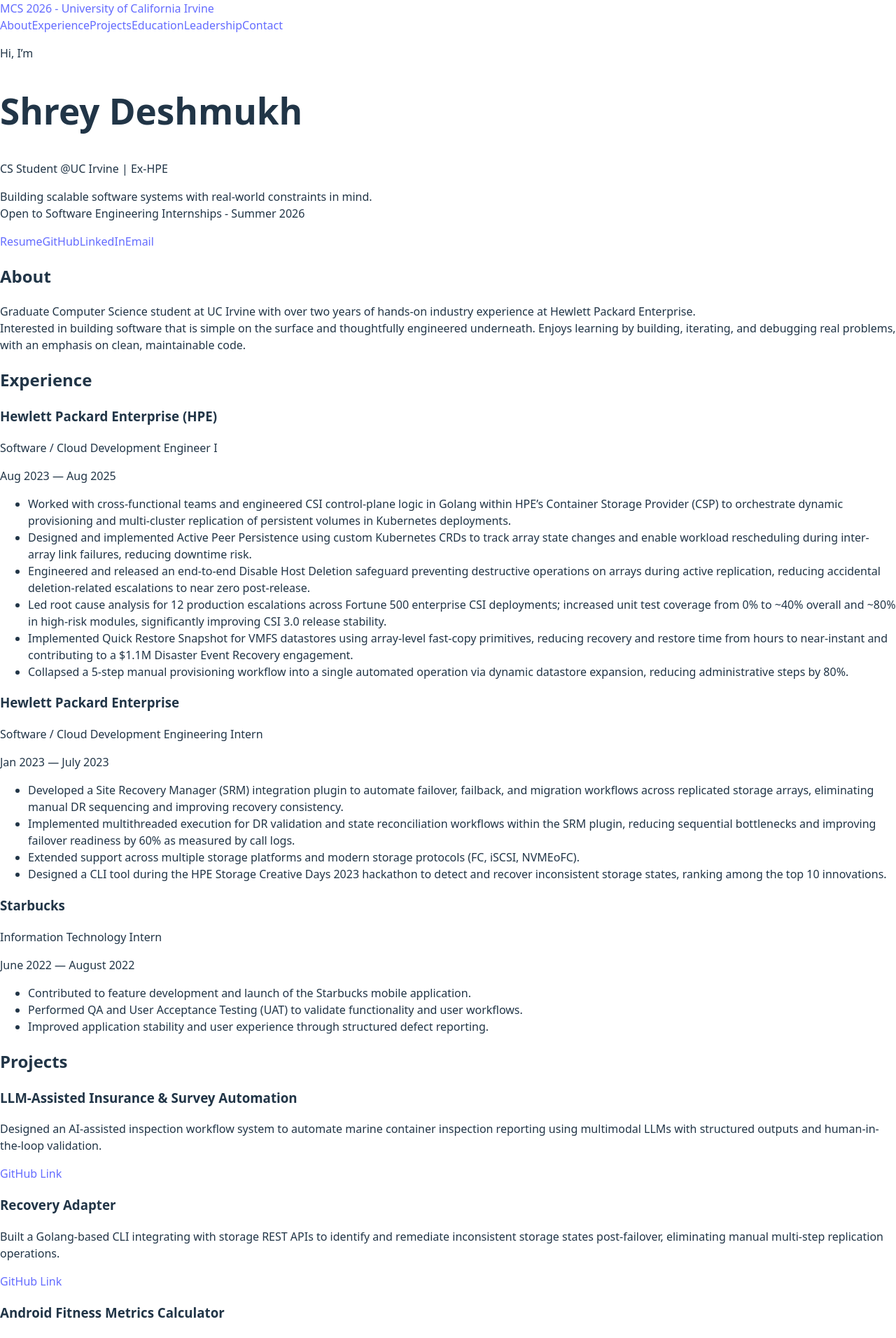
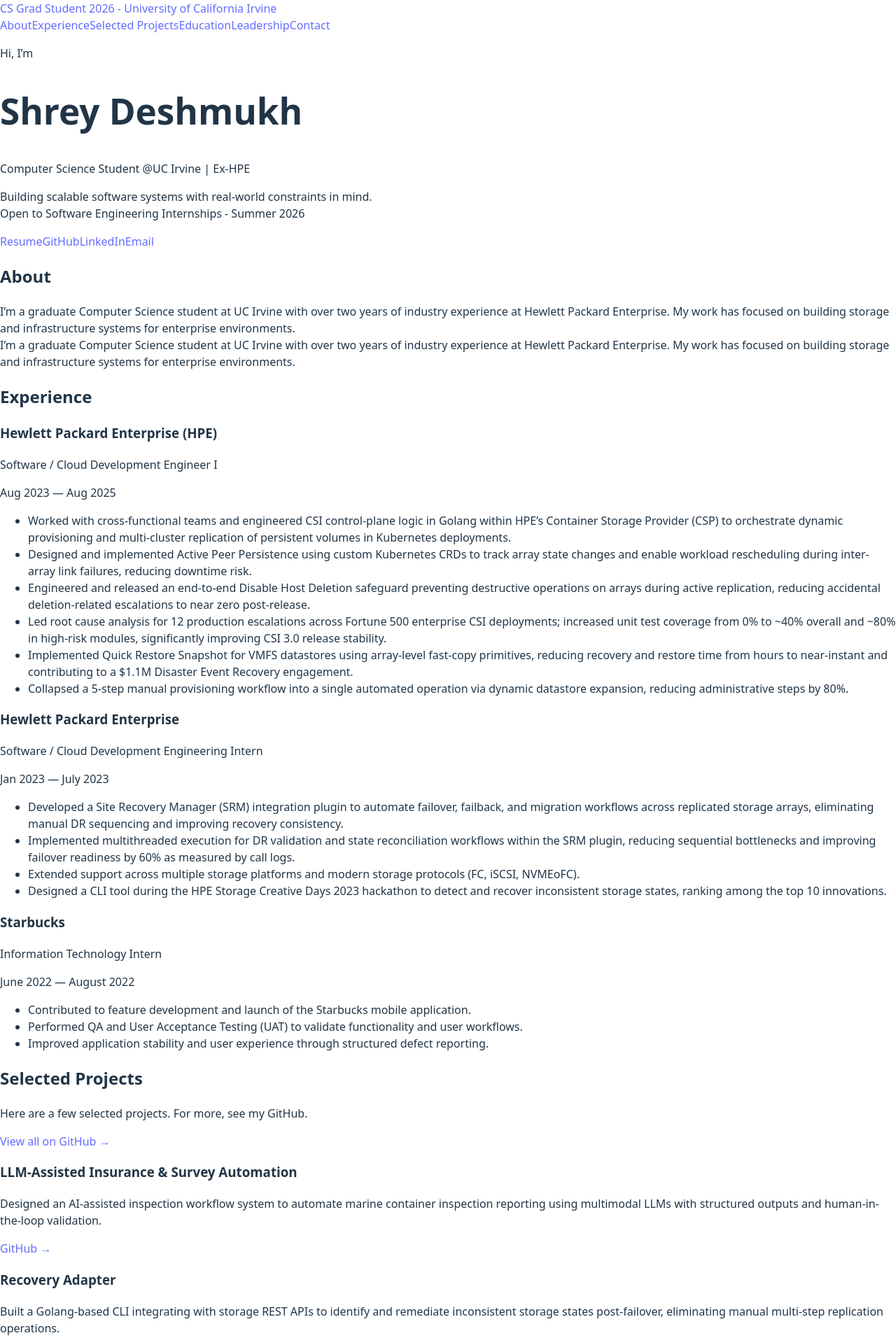
Before and after one commit to Shrey-Deshmukh/shrey-portfolio, a React (Vite) app: page / in a window 1280 px wide. Shown: the top 1912 px of the page at 70% size. Built offline with nearby package versions, Linux system fonts and the light colour scheme; the HTML template or start-up script is replaced by a standard one.

Commit message:
Add github links

```diff
--- a/src/components/About.jsx
+++ b/src/components/About.jsx
@@ -5,15 +5,17 @@
     <Section id="about" title="About">
 
     <div>
-        Graduate Computer Science student at UC Irvine with over two years of
-        hands-on industry experience at Hewlett Packard Enterprise.
+        I’m a graduate Computer Science student at UC Irvine with over two
+        years of industry experience at Hewlett Packard Enterprise. My work
+        has focused on building storage and infrastructure systems for
+        enterprise environments.
     </div>
 
     <div>
-        Interested in building software that is simple on the surface and
-        thoughtfully engineered underneath. Enjoys learning by building,
-        iterating, and debugging real problems, with an emphasis on clean,
-        maintainable code.
+        I’m a graduate Computer Science student at UC Irvine with over two
+        years of industry experience at Hewlett Packard Enterprise. My work
+        has focused on building storage and infrastructure systems for
+        enterprise environments.
     </div>
 
     </Section>
--- a/src/components/Hero.jsx
+++ b/src/components/Hero.jsx
@@ -6,7 +6,7 @@
       <h1 className="hero-title">Shrey Deshmukh</h1>
 
       <p className="hero-subtitle">
-        CS Student @UC Irvine | Ex-HPE
+        Computer Science Student @UC Irvine | Ex-HPE
       </p>
 
       <p className="hero-desc">
--- a/src/components/Navbar.jsx
+++ b/src/components/Navbar.jsx
@@ -3,13 +3,13 @@
     <header className="nav">
       <div className="nav-inner">
         <a className="logo" href="#top">
-          MCS 2026 - University of California Irvine
+          CS Grad Student 2026 - University of California Irvine
         </a>
 
         <nav className="nav-links">
           <a href="#about">About</a>
           <a href="#experience">Experience</a>
-          <a href="#projects">Projects</a>
+          <a href="#projects">Selected Projects</a>
           <a href="#education">Education</a>
           <a href="#leadership">Leadership</a>
           <a href="#contact">Contact</a>
--- a/src/components/Projects.jsx
+++ b/src/components/Projects.jsx
@@ -12,7 +12,7 @@
     name: "Recovery Adapter",
     desc: "Built a Golang-based CLI integrating with storage REST APIs to identify and remediate inconsistent storage states post-failover, eliminating manual multi-step replication operations.",
     tech: ["Golang", "CLI", "REST API", "JSON"],
-    github: "",
+    github: "https://github.com/Shrey-Deshmukh/Recovery-Adapter",
     //live: "",
   },
   {
@@ -41,7 +41,21 @@
 
 export default function Projects() {
   return (
-    <Section id="projects" title="Projects">
+      <Section id="projects" title="Selected Projects">
+
+      <p className="muted">
+        Here are a few selected projects. For more, see my GitHub.
+      </p>
+      <div className="links" style={{ marginBottom: "16px" }}>
+        <a
+          href="https://github.com/Shrey-Deshmukh"
+          target="_blank"
+          rel="noreferrer"
+        >
+          View all on GitHub →
+        </a>
+      </div>
+
       {projectsData.map((p, index) => (
         <div className="card" key={index}>
           <h3 className="card-title">{p.name}</h3>
@@ -57,7 +71,7 @@
 
           <div className="links">
             <a href={p.github} target="_blank" rel="noreferrer">
-              GitHub Link
+              GitHub →
             </a>
 
             {/* {p.live ? (
```
